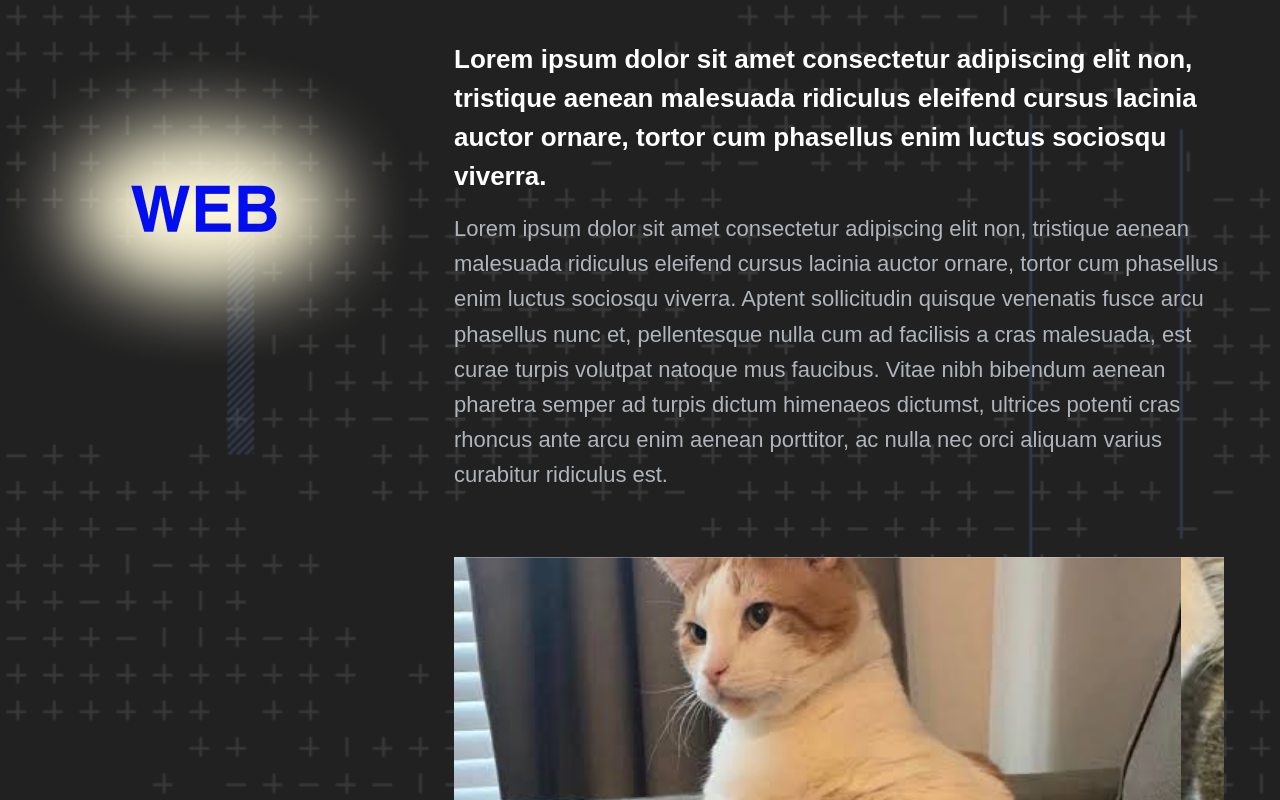
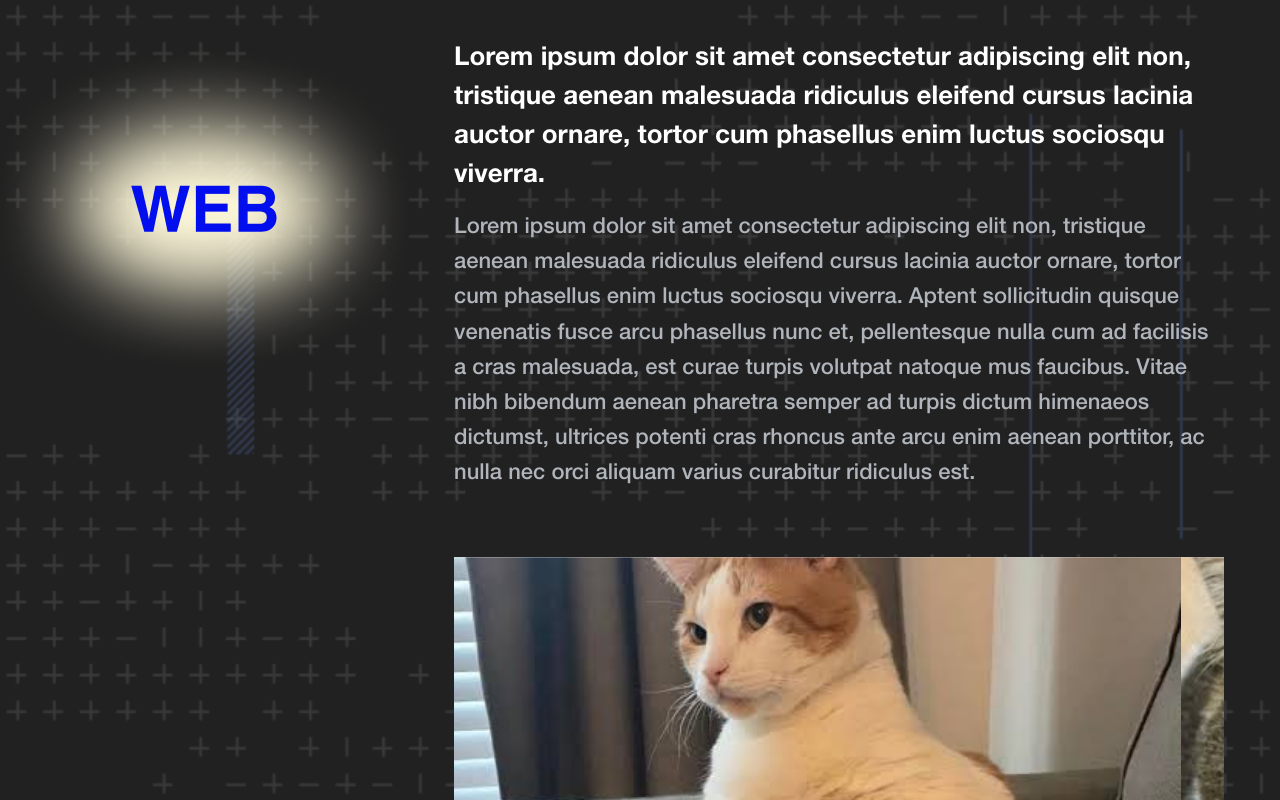
Before and after one commit to trinidadgmelin/abismoWeb, a plain HTML site: page web.html in a window 1280 px wide. Shown: the top 800 px of the page. Drawn offline with nearby package versions, Linux system fonts and the light colour scheme.

Commit message:
Update webstyle.css

```diff
--- a/webstyle.css
+++ b/webstyle.css
@@ -1,9 +1,27 @@
+/* 1. Versión Medium (peso 500) */
+@font-face {
+  font-family: "Helvetica Neue Custom";
+  src: url("assets/Helvetica/HelveticaNeueLTStd-Md-BF6a4c33b821273.otf") format("opentype");
+  font-weight: 500;
+  font-style: normal;
+  font-display: swap;
+}
+
+/* 2. Versión Bold (peso 700) */
+@font-face {
+  font-family: "Helvetica Neue Custom";
+  src: url("assets/Helvetica/HelveticaNeueLTStd-Bd-BF6a4c33b64bd77.otf") format("opentype");
+  font-weight: 700;
+  font-style: normal;
+  font-display: swap;
+}
+
 body {
   margin: 0;
   background-image: url("/assets/background.png");
   background-size: cover;
   overflow-x: hidden;
-  font-family: Arial, Helvetica, sans-serif;
+  font-family: "Helvetica Neue Custom", sans-serif;
 }
 
 .contenedor-principal {
```
